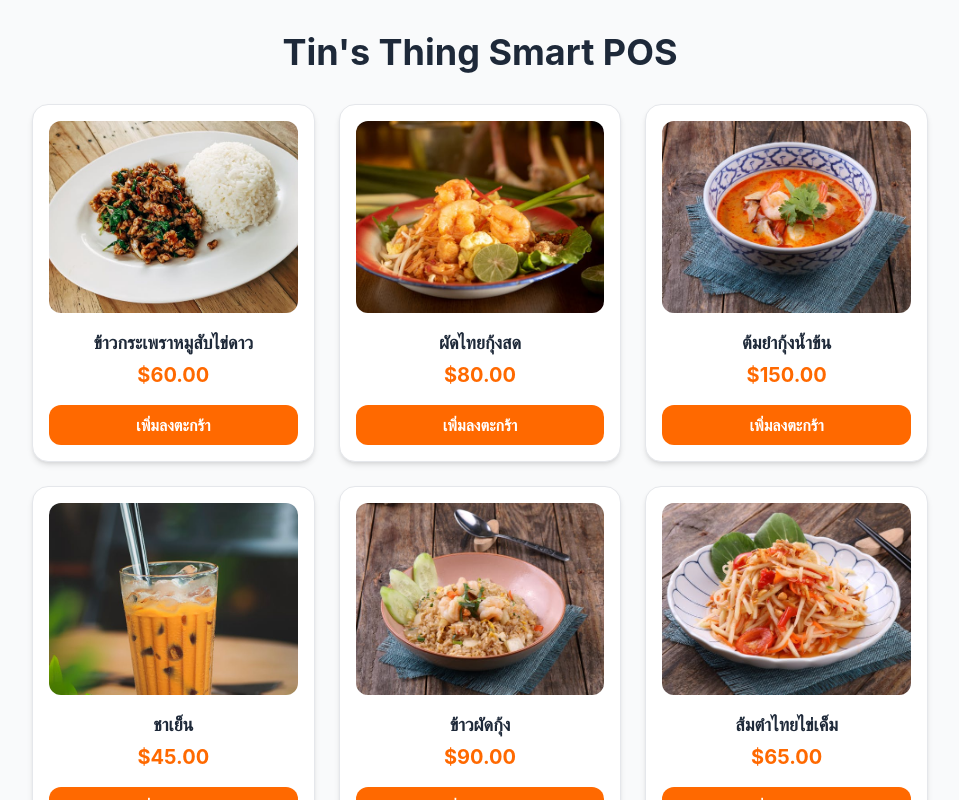
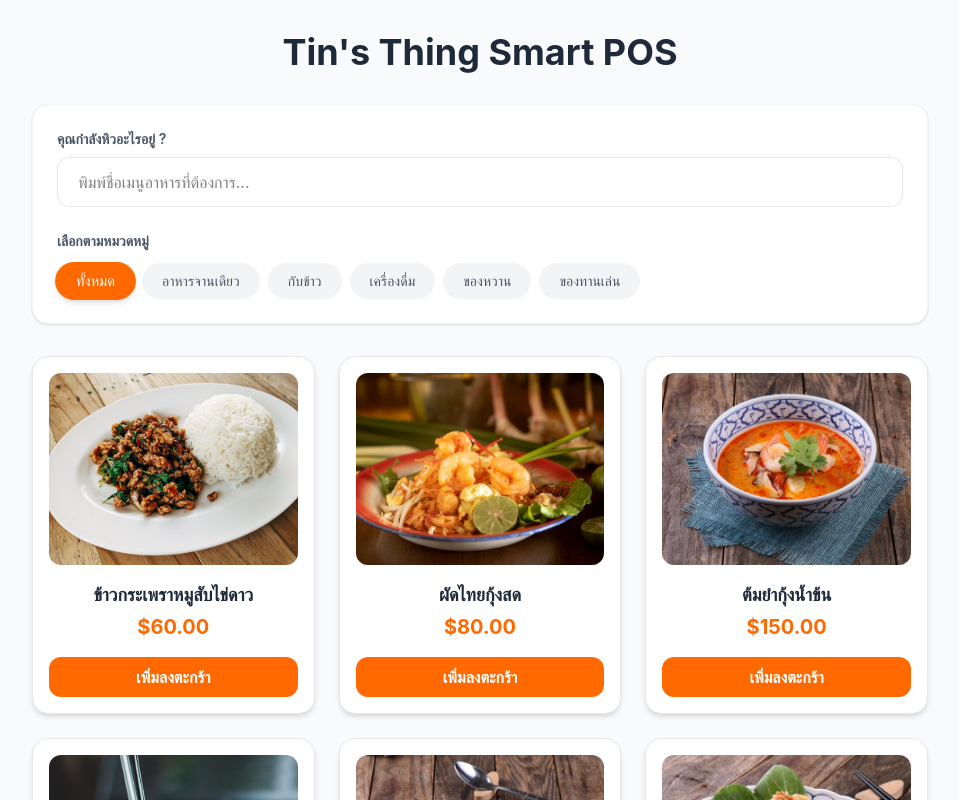
Before and after one commit to janjaw007/smart-pos, a React (Vite) app: page / in a window 1280 px wide. Shown: the top 800 px of the page, without its empty margins (160-1119 px from the left). Built offline with nearby package versions, Linux system fonts and the light colour scheme.

Commit message:
feate: implement dynamic category tabs and search filter

```diff
--- a/src/App.tsx
+++ b/src/App.tsx
@@ -2,10 +2,13 @@ import MenuCard from "./components/MenuCard";
 import type { MenuItem } from "./types";
 import { fetchMenuItems, mockMenu } from "./data/mockData";
 import { useEffect, useState } from "react";
+import CategoryTabs from "./components/CategoryTabs";
 
 function App() {
   const [menus, setMenus] = useState<MenuItem[]>([]);
   const [isLoading, setIsloading] = useState<boolean>(false);
+  const [searchQuery, setSearchQuery] = useState<string>("");
+  const [selectedCategory, setSelectedCategory] = useState<string>("ทั้งหมด");
 
   useEffect(() => {
     const loadMenus = async () => {
@@ -23,19 +26,58 @@ function App() {
     loadMenus();
   }, []);
 
+  const categories = [
+    "ทั้งหมด",
+    ...new Set(menus.map((menu) => menu.category)),
+  ];
+
+  const filteredMenus = menus.filter((menu) => {
+    const isMatchSearch = menu.name
+      .toLowerCase()
+      .includes(searchQuery.toLowerCase());
+
+    const isMatchCategory =
+      selectedCategory === "ทั้งหมด" || menu.category === selectedCategory;
+
+    return isMatchSearch && isMatchCategory;
+  });
+
   return (
     <div className="min-h-screen bg-gray-50 p-8">
       <div className="max-w-4xl mx-auto">
         <h1 className="text-4xl font-bold text-center mb-8 text-gray-800">
           Tin's Thing Smart POS
         </h1>
+        <div className="bg-white p-6 rounded-2xl shadow-sm mb-8 border border-gray-100">
+          <div className="mb-6">
+            <label className="block text-sm font-semibold text-gray-600 mb-2">
+              คุณกำลังหิวอะไรอยู่ ?
+            </label>
+            <input
+              className="w-full px-5 py-3 border border-gray-200 rounded-xl focus:ring-2  focus:ring-orange-500"
+              type="text"
+              placeholder="พิมพ์ชื่อเมนูอาหารที่ต้องการ..."
+              value={searchQuery}
+              onChange={(e) => setSearchQuery(e.target.value)}
+            />
+          </div>
+          <CategoryTabs
+            categories={categories}
+            selectedCategory={selectedCategory}
+            onSelectCategory={setSelectedCategory}
+          />
+        </div>
         {isLoading ? (
           <p className="text-center text-xl text-gray-500 font-semibold py-20 animate-pulse">
             กำลังจัดเตรียมเมนูอาหาร... 👨‍🍳
           </p>
+        ) : filteredMenus.length === 0 ? (
+          <div className="text-center text-gray-500 py-10">
+            <p className="text-xl font-semibold mb-2">ไม่พบเมนูที่คุณค้นหา</p>
+          </div>
         ) : (
           <div className="grid grid-cols-1 sm:grid-cols-2 lg:grid-cols-3 gap-6">
-            {mockMenu.map((menu) => {
+            {filteredMenus.map((menu) => {
               return <MenuCard key={menu.id} menu={menu} />;
             })}
           </div>
--- /dev/null
+++ b/src/components/CategoryTabs.tsx
@@ -0,0 +1,32 @@
+interface CategoryTabsProps {
+  categories: string[];
+  selectedCategory: string;
+  onSelectCategory: (category: string) => void;
+}
+
+export default function CategortyTabs({
+  categories,
+  selectedCategory,
+  onSelectCategory,
+}: CategoryTabsProps) {
+  return (
+    <div>
+      <label className="block text-sm font-semibold text-gray-600 mb-3">
+        เลือกตามหมวดหมู่
+      </label>
+      <div className="flex flex-wrap gap-2">
+        {categories.map((category) => {
+          return (
+            <button
+              key={category}
+              onClick={() => onSelectCategory(category)}
+              className={`cursor-pointer px-5 py-2 rounded-full text-sm font-medium transition all ${selectedCategory === category ? "bg-orange-500 text-white shadow-md scale-105" : "bg-gray-100 text-gray-600 hover:bg-gray-200"}`}
+            >
+              {category}
+            </button>
+          );
+        })}
+      </div>
+    </div>
+  );
+}
```
Also changed, not shown: 1 other file (tests, documents, lock files or other folders).
